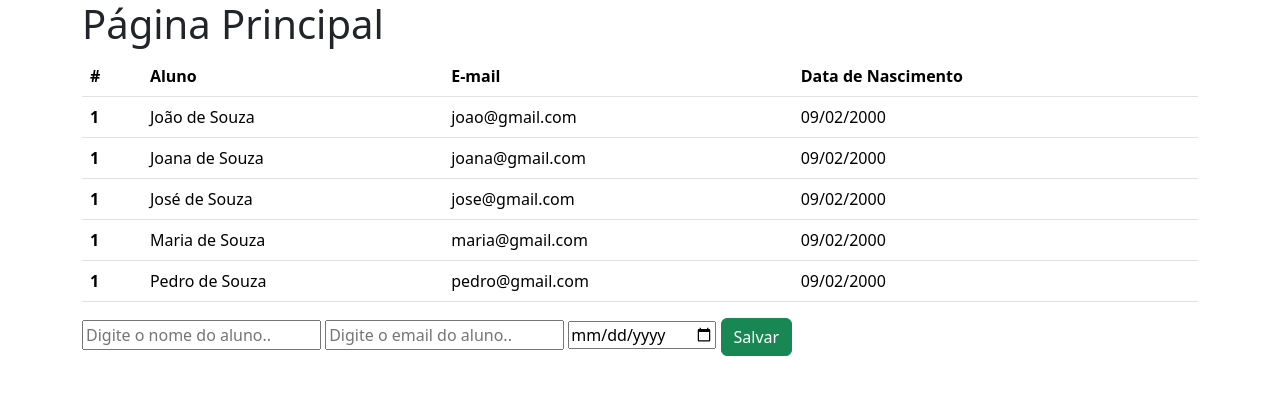
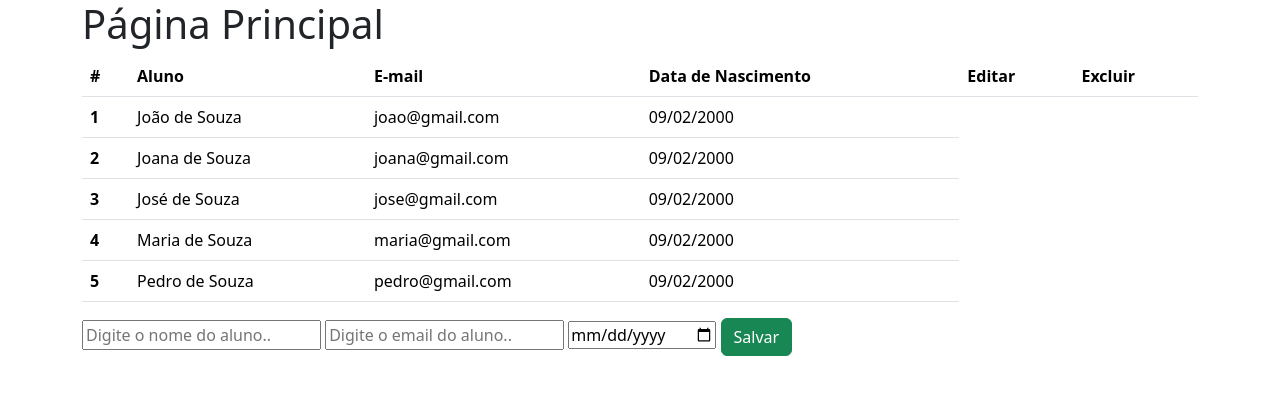
Before and after one commit to dbernardos/2025-2BD, a PHP site: page / in a window 1280 px wide. Shown: the top 395 px of the page. Run offline with PHP 8.4, Linux system fonts and the light colour scheme; data comes from the database, SQL or seed files in the repository.

Commit message:
colunas de editar e excluir

```diff
--- a/sistema/index.php
+++ b/sistema/index.php
@@ -25,6 +25,8 @@
                     <th scope="col">Aluno</th>
                     <th scope="col">E-mail</th>
                     <th scope="col">Data de Nascimento</th>
+                    <th scope="col">Editar</th>
+                    <th scope="col">Excluir</th>
                 </tr>
             </thead>
             <tbody>
@@ -32,7 +34,7 @@
                 while($linha = $sql->fetch(PDO::FETCH_ASSOC)){
             ?>
                 <tr>
-                    <th scope="row">1</th>
+                    <th scope="row"><?php echo $linha['id']?></th>
                     <td><?php echo $linha['nome']?></td>
                     <td><?php echo $linha['email'] ?></td>
                     <td><?php
```
